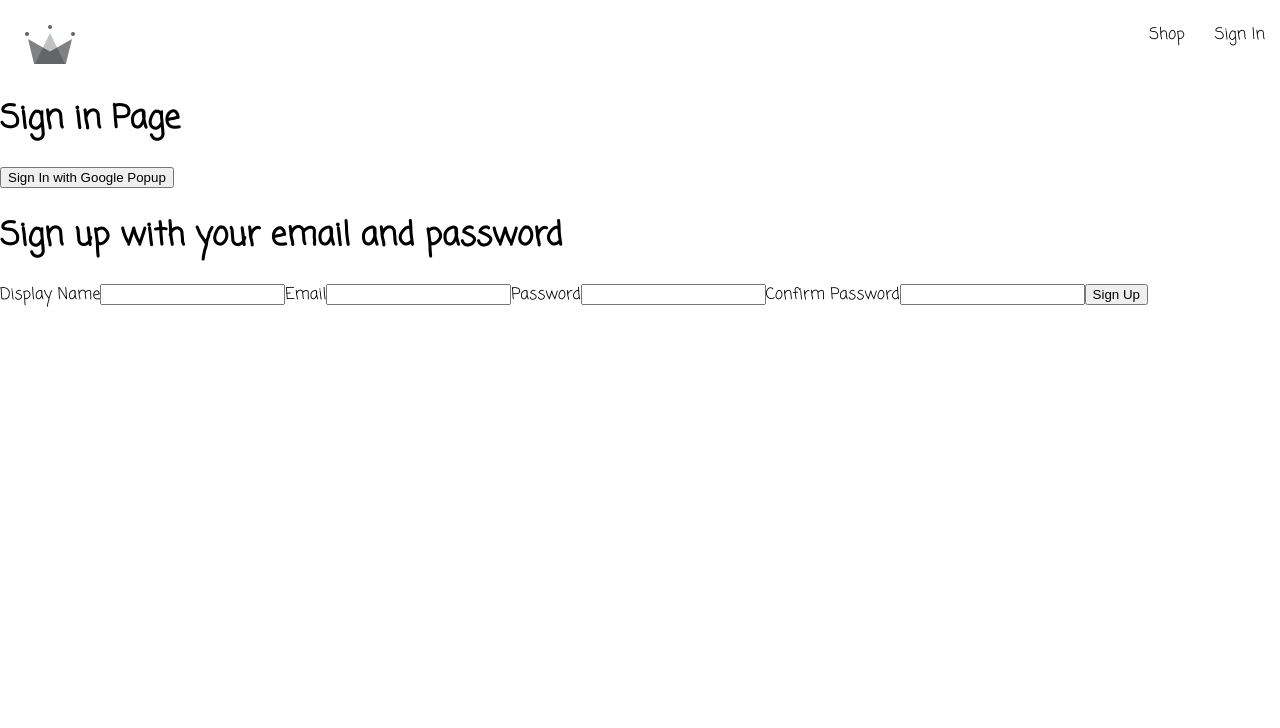
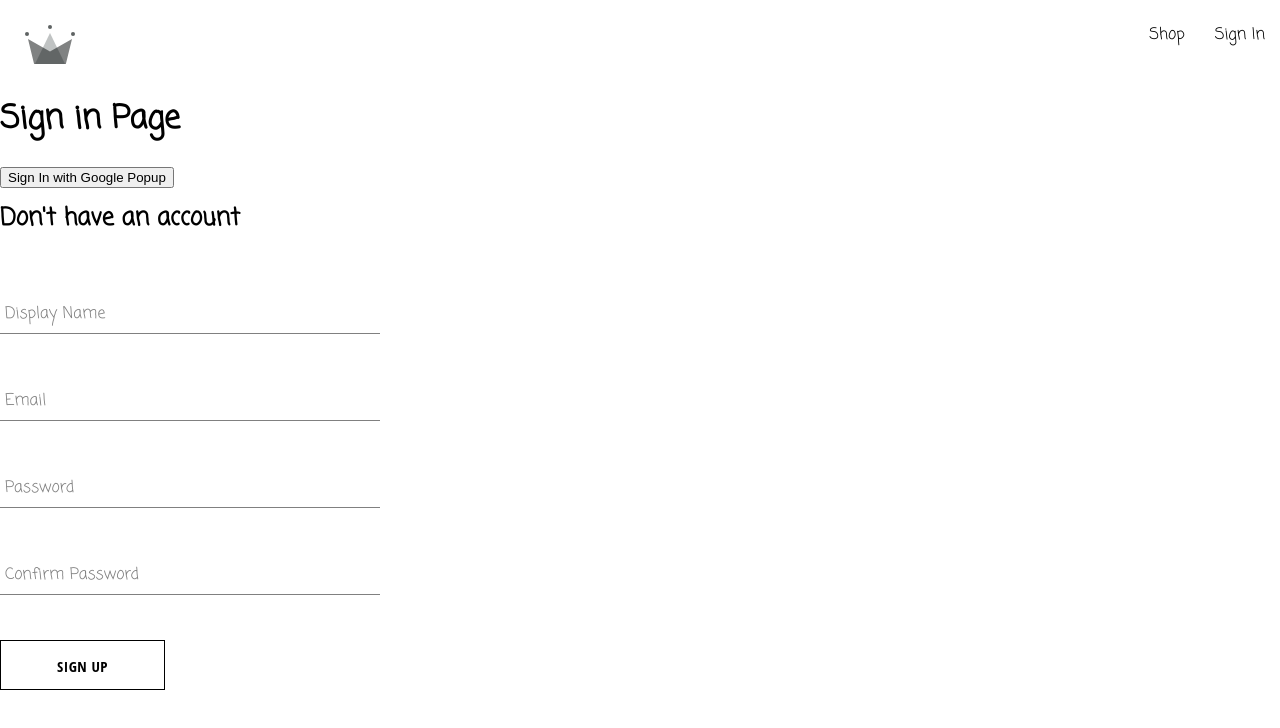
Before and after one commit to StellaBalinda/crwn-clothing, a React (Create React App) app: page /sign-in in a window 1280 px wide. Shown: the top 728 px of the page. Built offline with nearby package versions, Linux system fonts and the light colour scheme.

Commit message:
Custom button component

```diff
--- /dev/null
+++ b/src/components/button/button.component.jsx
@@ -0,0 +1,19 @@
+import "./button.styles.scss";
+
+const BUTTON_TYPE_CLASSES = {
+  google: "google-sign-in",
+  inverted: "inverted",
+};
+
+const Button = ({ children, buttonType, ...otherProps }) => {
+  return (
+    <button
+      className={`button-container ${BUTTON_TYPE_CLASSES[buttonType]}`}
+      {...otherProps}
+    >
+      {children}
+    </button>
+  );
+};
+
+export default Button;
--- /dev/null
+++ b/src/components/button/button.styles.scss
@@ -0,0 +1,46 @@
+.button-container {
+  min-width: 165px;
+  width: auto;
+  height: 50px;
+  letter-spacing: 0.5px;
+  line-height: 50px;
+  padding: 0 35px 0 35px;
+  font-size: 15px;
+  background-color: black;
+  color: white;
+  text-transform: uppercase;
+  font-family: 'Open Sans Condensed';
+  font-weight: bolder;
+  border: none;
+  cursor: pointer;
+  display: flex;
+  justify-content: center;
+
+  &:hover {
+    background-color: white;
+    color: black;
+    border: 1px solid black;
+  }
+
+  &.google-sign-in {
+    background-color: #4285f4;
+    color: white;
+
+    &:hover {
+      background-color: #357ae8;
+      border: none;
+    }
+  }
+
+  &.inverted {
+    background-color: white;
+    color: black;
+    border: 1px solid black;
+
+    &:hover {
+      background-color: black;
+      color: white;
+      border: none;
+    }
+  }
+}
--- /dev/null
+++ b/src/components/form-input/form-input.component.jsx
@@ -0,0 +1,20 @@
+import "./form-input.styles.scss";
+
+const FormInput = ({ label, ...otherProps }) => {
+  return (
+    <div className="group">
+      <input className="form-input" {...otherProps} />
+      {label && (
+        <label
+          className={`${
+            otherProps.value.length ? "shrink" : ""
+          } form-input-label`}
+        >
+          {label}
+        </label>
+      )}
+    </div>
+  );
+};
+
+export default FormInput;
--- /dev/null
+++ b/src/components/form-input/form-input.styles.scss
@@ -0,0 +1,54 @@
+$sub-color: grey;
+$main-color: black;
+
+@mixin shrinkLabel {
+  top: -14px;
+  font-size: 12px;
+  color: $main-color;
+}
+
+.group {
+  position: relative;
+  margin: 45px 0;
+
+  .form-input {
+    background: none;
+    background-color: white;
+    color: $sub-color;
+    font-size: 18px;
+    padding: 10px 10px 10px 5px;
+    display: block;
+    width: 100%;
+    border: none;
+    border-radius: 0;
+    border-bottom: 1px solid $sub-color;
+    margin: 25px 0;
+
+    &:focus {
+      outline: none;
+    }
+
+    &:focus ~ .form-input-label {
+      @include shrinkLabel();
+    }
+  }
+
+  input[type='password'] {
+    letter-spacing: 0.3em;
+  }
+
+  .form-input-label {
+    color: $sub-color;
+    font-size: 16px;
+    font-weight: normal;
+    position: absolute;
+    pointer-events: none;
+    left: 5px;
+    top: 10px;
+    transition: 300ms ease all;
+
+    &.shrink {
+      @include shrinkLabel();
+    }
+  }
+}
--- a/src/components/sign-up/sign-up-form.component.jsx
+++ b/src/components/sign-up/sign-up-form.component.jsx
@@ -3,6 +3,11 @@
   createAuthUserWithEmailAndPassword,
   createUserDocumentFromAuth,
 } from "../../utils/firebase/firebase.utils";
+
+import FormInput from "../form-input/form-input.component";
+import Button from "../button/button.component";
+
+import "./sign-up-form.styles.scss";
 
 const defaultFormFields = {
   displayName: "",
@@ -50,11 +55,11 @@
   };
 
   return (
-    <div>
-      <h1>Sign up with your email and password</h1>
+    <div className="sign-up-container">
+      <h2>Don't have an account</h2>
       <form onSubmit={handleSubmit}>
-        <label>Display Name</label>
-        <input
+        <FormInput
+          label="Display Name"
           type="text"
           required
           onChange={handleChange}
@@ -62,8 +67,8 @@
           value={displayName}
         />
 
-        <label>Email</label>
-        <input
+        <FormInput
+          label="Email"
           type="email"
           onChange={handleChange}
           name="email"
@@ -71,8 +76,8 @@
           required
         />
 
-        <label>Password</label>
-        <input
+        <FormInput
+          label="Password"
           type="password"
           onChange={handleChange}
           name="password"
@@ -80,15 +85,15 @@
           required
         />
 
-        <label>Confirm Password</label>
-        <input
+        <FormInput
+          label="Confirm Password"
           type="password"
           onChange={handleChange}
           name="confirmPassword"
           value={confirmPassword}
           required
         />
-        <button type="submit">Sign Up</button>
+        <Button buttonType={"inverted"}>Sign Up</Button>
       </form>
     </div>
   );
--- /dev/null
+++ b/src/components/sign-up/sign-up-form.styles.scss
@@ -0,0 +1,9 @@
+.sign-up-container {
+  display: flex;
+  flex-direction: column;
+  width: 380px;
+}
+
+h2 {
+  margin: 10px 0;
+}
```
